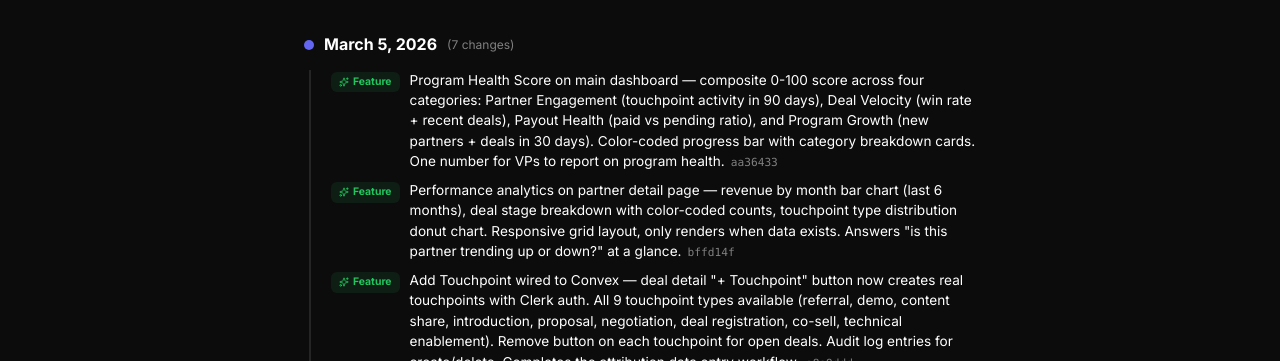
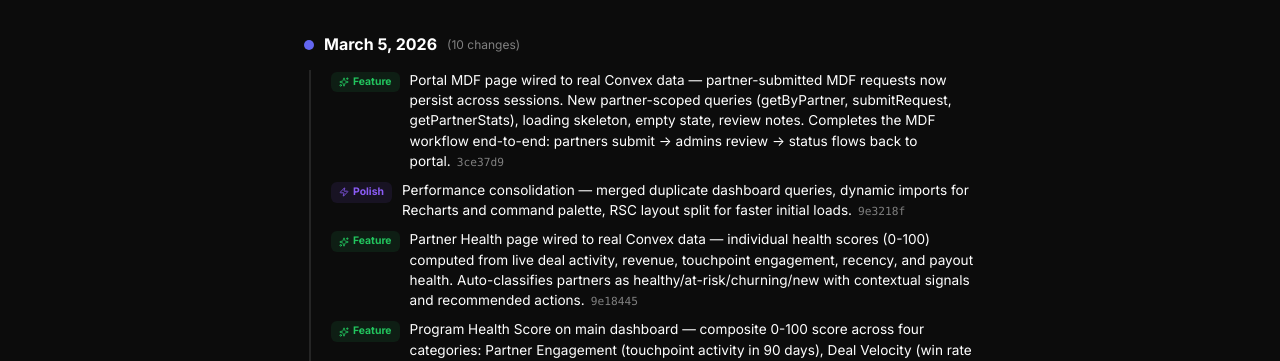
Before and after one commit to dylan3796/partner-attribution-ai, a Next.js app: page /changelog in a window 1280 px wide. Shown: the part 168-529 px from the top of the page. Built offline with nearby package versions, Linux system fonts and the light colour scheme; no server answers.

Commit message:
chore: changelog entries for portal MDF, perf consolidation, partner health data

```diff
--- a/app/changelog/page.tsx
+++ b/app/changelog/page.tsx
@@ -15,6 +15,9 @@ const CHANGELOG: Entry[] = [
   {
     date: "March 5, 2026",
     commits: [
+      { hash: "3ce37d9", type: "feat", message: "Portal MDF page wired to real Convex data — partner-submitted MDF requests now persist across sessions. New partner-scoped queries (getByPartner, submitRequest, getPartnerStats), loading skeleton, empty state, review notes. Completes the MDF workflow end-to-end: partners submit → admins review → status flows back to portal." },
+      { hash: "9e3218f", type: "polish", message: "Performance consolidation — merged duplicate dashboard queries, dynamic imports for Recharts and command palette, RSC layout split for faster initial loads." },
+      { hash: "9e18445", type: "feat", message: "Partner Health page wired to real Convex data — individual health scores (0-100) computed from live deal activity, revenue, touchpoint engagement, recency, and payout health. Auto-classifies partners as healthy/at-risk/churning/new with contextual signals and recommended actions." },
       { hash: "aa36433", type: "feat", message: "Program Health Score on main dashboard — composite 0-100 score across four categories: Partner Engagement (touchpoint activity in 90 days), Deal Velocity (win rate + recent deals), Payout Health (paid vs pending ratio), and Program Growth (new partners + deals in 30 days). Color-coded progress bar with category breakdown cards. One number for VPs to report on program health." },
       { hash: "bffd14f", type: "feat", message: "Performance analytics on partner detail page — revenue by month bar chart (last 6 months), deal stage breakdown with color-coded counts, touchpoint type distribution donut chart. Responsive grid layout, only renders when data exists. Answers \"is this partner trending up or down?\" at a glance." },
       { hash: "a8a9ddd", type: "feat", message: "Add Touchpoint wired to Convex — deal detail \"+ Touchpoint\" button now creates real touchpoints with Clerk auth. All 9 touchpoint types available (referral, demo, content share, introduction, proposal, negotiation, deal registration, co-sell, technical enablement). Remove button on each touchpoint for open deals. Audit log entries for create/delete. Completes the attribution data entry workflow." },
```
